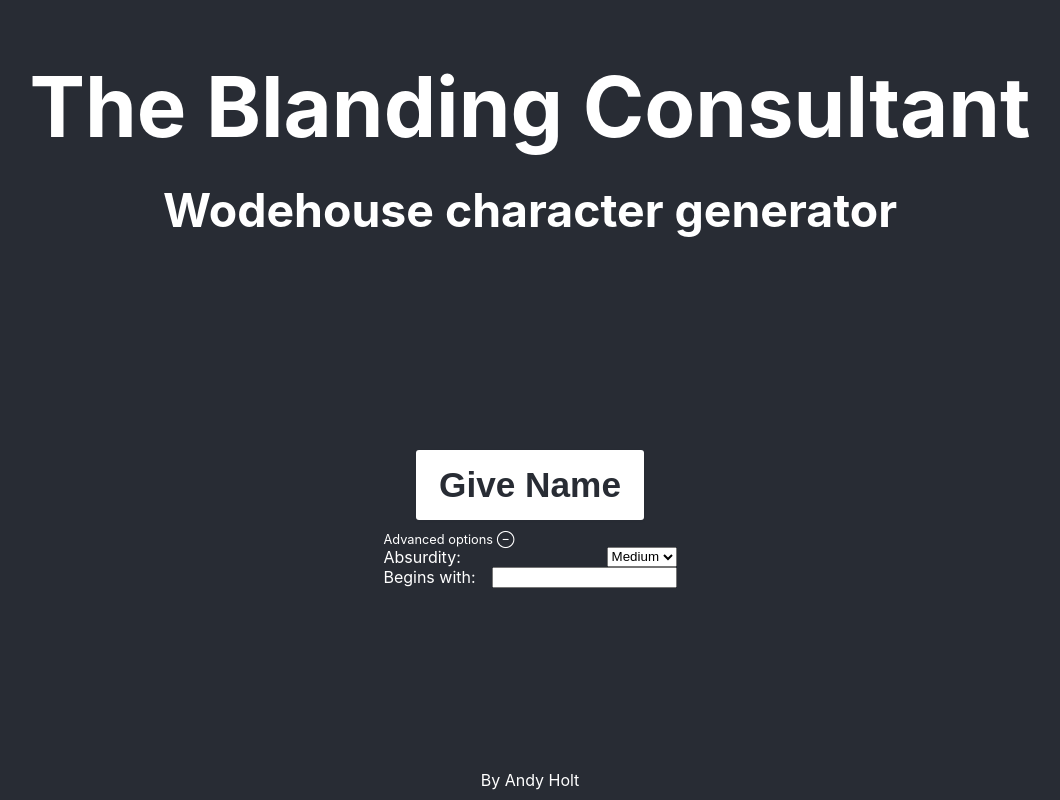
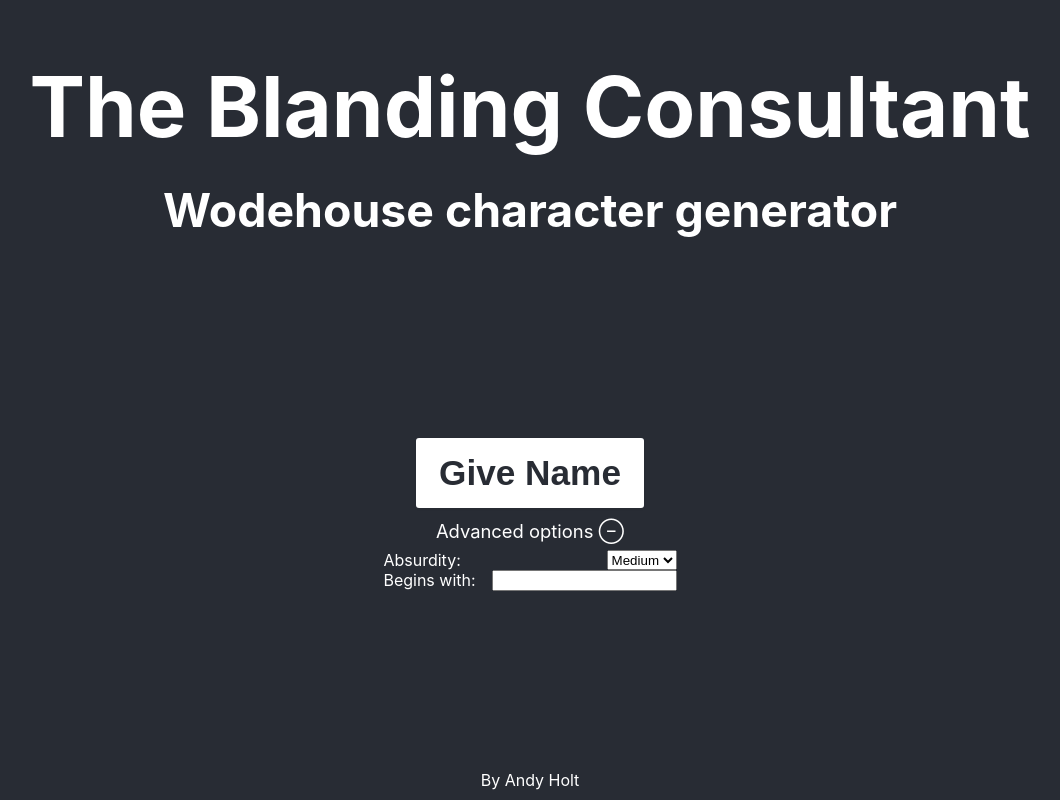
Before and after one commit to AndyHolt/the-blanding-consultant, a React (Create React App) app in the folder blanding-consultant/: page / in a window 1280 px wide. Shown: the whole page, without its empty margins (110-1170 px from the left). Built offline with nearby package versions, Linux system fonts and the light colour scheme.

Commit message:
Some updates to styling, through CSS

```diff
--- a/blanding-consultant/src/App.css
+++ b/blanding-consultant/src/App.css
@@ -1,5 +1,5 @@
 .App {
-    text-align: cente;
+    text-align: center;
     display: flex;
     height: 100vh;
     flex-direction: column;
@@ -115,11 +115,15 @@
   width: auto;
   justify-content: space-between;
   margin-top: 0.7em;
+  align-items: center;
+
 }
 
 .Advanced-user-options-header {
-    font-size: 0.8em;
+    font-size: calc(0.4em + 1.5vmin);
     cursor: pointer;
+    justify-content: center;
+    align-items: center;
 }
 
 .Advanced-user-controls-hidden {
@@ -128,7 +132,7 @@
 
 .Advanced-user-controls-container {
     display: grid;
-    flex-direction: row;
+    margin: 0.5em
 }
 
 .Absurdity-control {
@@ -145,6 +149,7 @@
 }
 
 .Result-table {
+    text-align: left;
     display: flex;
     flex-direction: column;
     justify-content: center;
```
